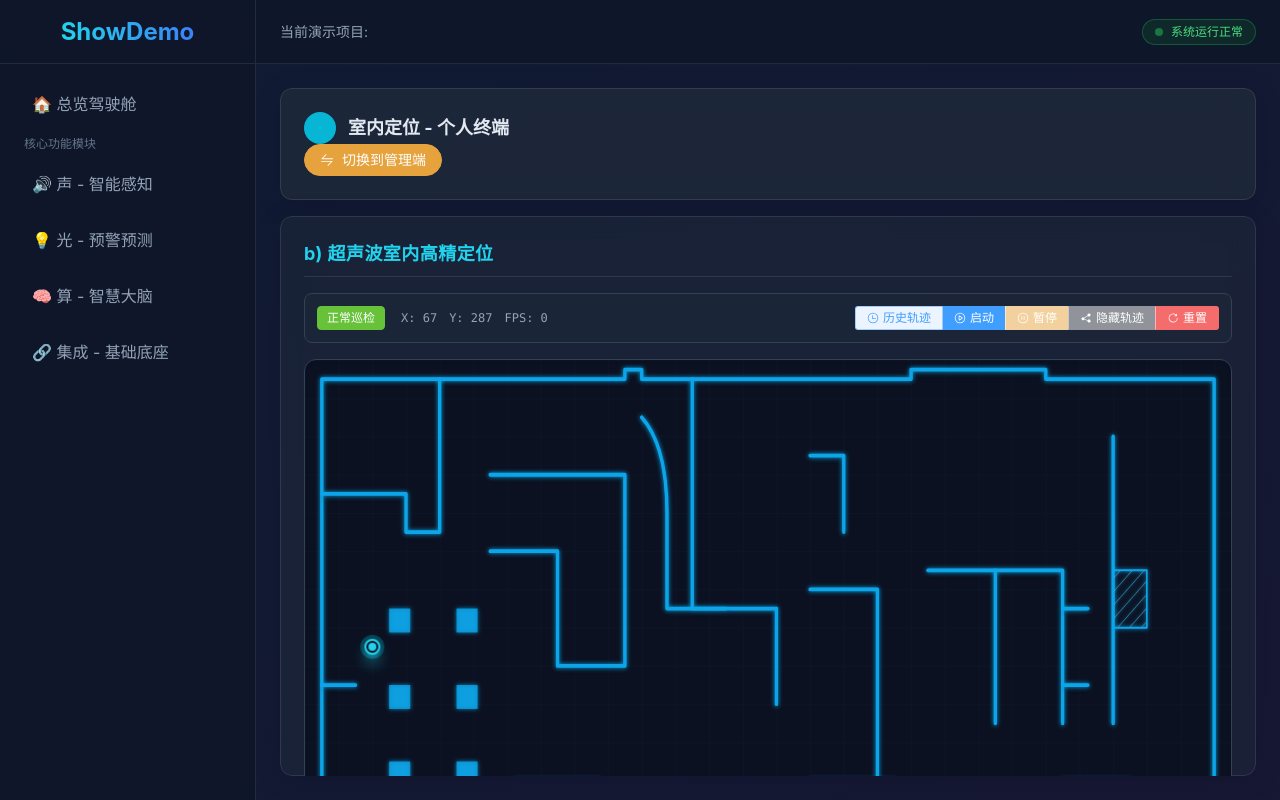
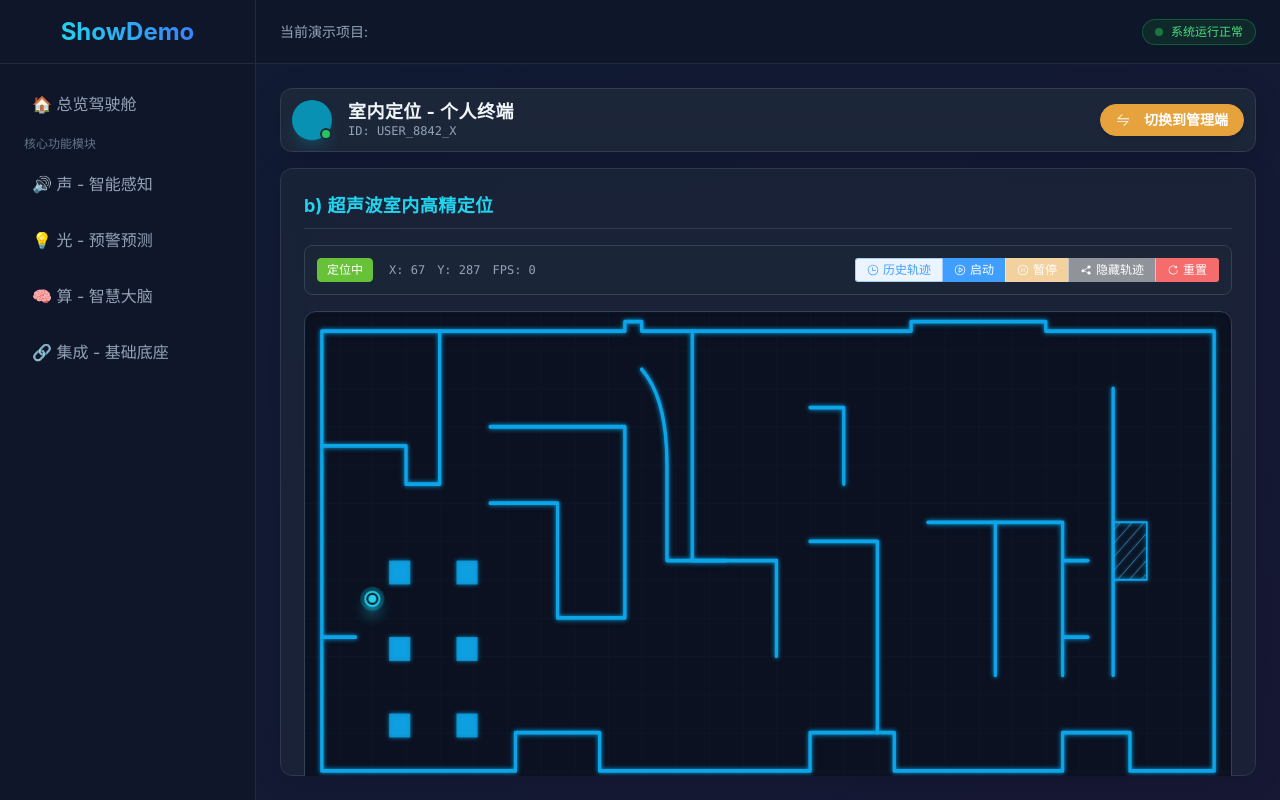
Before and after one commit to heyjibo/Tanling_demo, a Vue app in the folder show/show_demo/: page /sound/Ultrasonic in a window 1280 px wide. Built offline with nearby package versions, Linux system fonts and the light colour scheme.

Commit message:
update
完善内容

```diff
--- a/show/show_demo/src/views/Sound/Ultrasonic.vue
+++ b/show/show_demo/src/views/Sound/Ultrasonic.vue
@@ -1,19 +1,41 @@
 <template>
   <div class="h-full flex flex-col gap-4">
     <!-- ==================== 0. 顶部全局切换栏 ==================== -->
-    <GlassCard class="flex-none p-3 flex justify-between items-center bg-slate-800/80">
-      <div class="flex items-center gap-3">
-        <el-avatar :size="32" :icon="isAdmin ? 'Management' : 'UserFilled'" :class="isAdmin ? 'bg-purple-500' : 'bg-cyan-500'" />
-        <span class="text-slate-200 font-bold text-lg">{{ isAdmin ? '管理员控制台' : '室内定位 - 个人终端' }}</span>
+    <GlassCard class="flex-none !p-0 bg-slate-800/80 overflow-hidden">
+      <!-- 使用内部 div 确保布局撑满且对齐，避免拥挤 -->
+      <div class="flex items-center justify-between w-full p-3">
+        <!-- 左侧：Logo 与标题 -->
+        <div class="flex items-center gap-4">
+          <div class="relative">
+            <el-avatar
+              :size="40"
+              :icon="isAdmin ? 'Management' : 'UserFilled'"
+              :class="isAdmin ? 'bg-purple-600' : 'bg-cyan-600'"
+              class="shadow-lg shadow-cyan-500/20"
+            />
+            <div class="absolute bottom-0 right-0 w-3 h-3 bg-green-500 border-2 border-slate-800 rounded-full"></div>
           </div>
+          <div class="flex flex-col">
+            <span class="text-slate-100 font-bold text-lg leading-tight tracking-wide">
+              {{ isAdmin ? '管理员控制台' : '室内定位 - 个人终端' }}
+            </span>
+            <span class="text-slate-400 text-xs font-mono">
+              {{ isAdmin ? 'SYSTEM: ADMIN_ROOT' : 'ID: USER_8842_X' }}
+            </span>
+          </div>
+        </div>
+
+        <!-- 右侧：切换按钮 (强制靠右) -->
         <el-button
           :type="isAdmin ? 'primary' : 'warning'"
           @click="switchMode"
           round
+          class="ml-auto shadow-md transition-all hover:scale-105"
         >
           <el-icon class="mr-2"><Switch /></el-icon>
-        切换到{{ isAdmin ? '个人端' : '管理端' }}
+          <span class="font-bold">切换到{{ isAdmin ? '个人端' : '管理端' }}</span>
         </el-button>
+      </div>
     </GlassCard>
 
     <!-- ==================== A. 个人端视图 ==================== -->
@@ -23,7 +45,7 @@
         <div class="flex items-center gap-4">
           <!-- 状态标签 -->
           <el-tag v-if="!isHistoryMode" :type="collisionDetected ? 'danger' : 'success'" effect="dark" class="font-mono transition-colors duration-200">
-            {{ collisionDetected ? '避障转向' : '正常巡检' }}
+            {{ collisionDetected ? '定位中' : '定位中' }}
           </el-tag>
           <el-tag v-else type="warning" effect="dark" class="font-mono">
             历史回放模式
```
Lines whose indentation alone changed are shown as unchanged.
